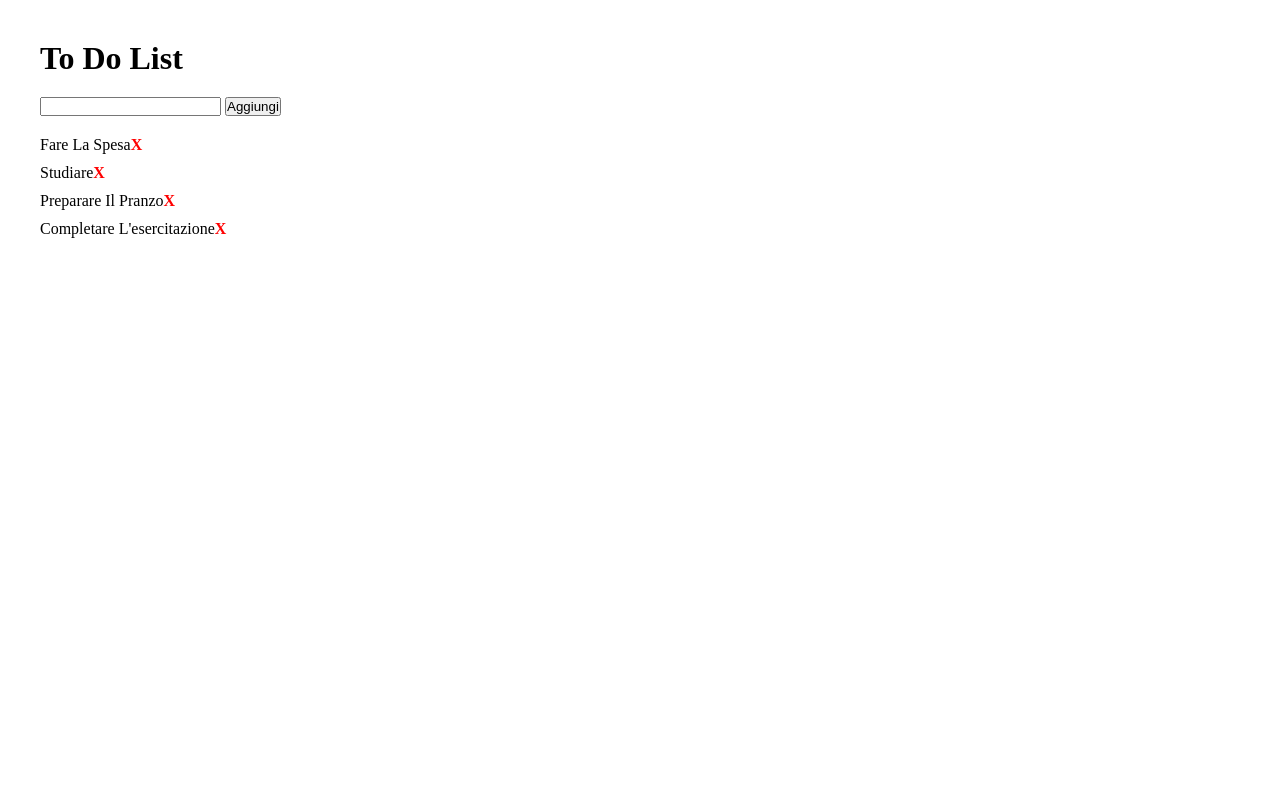
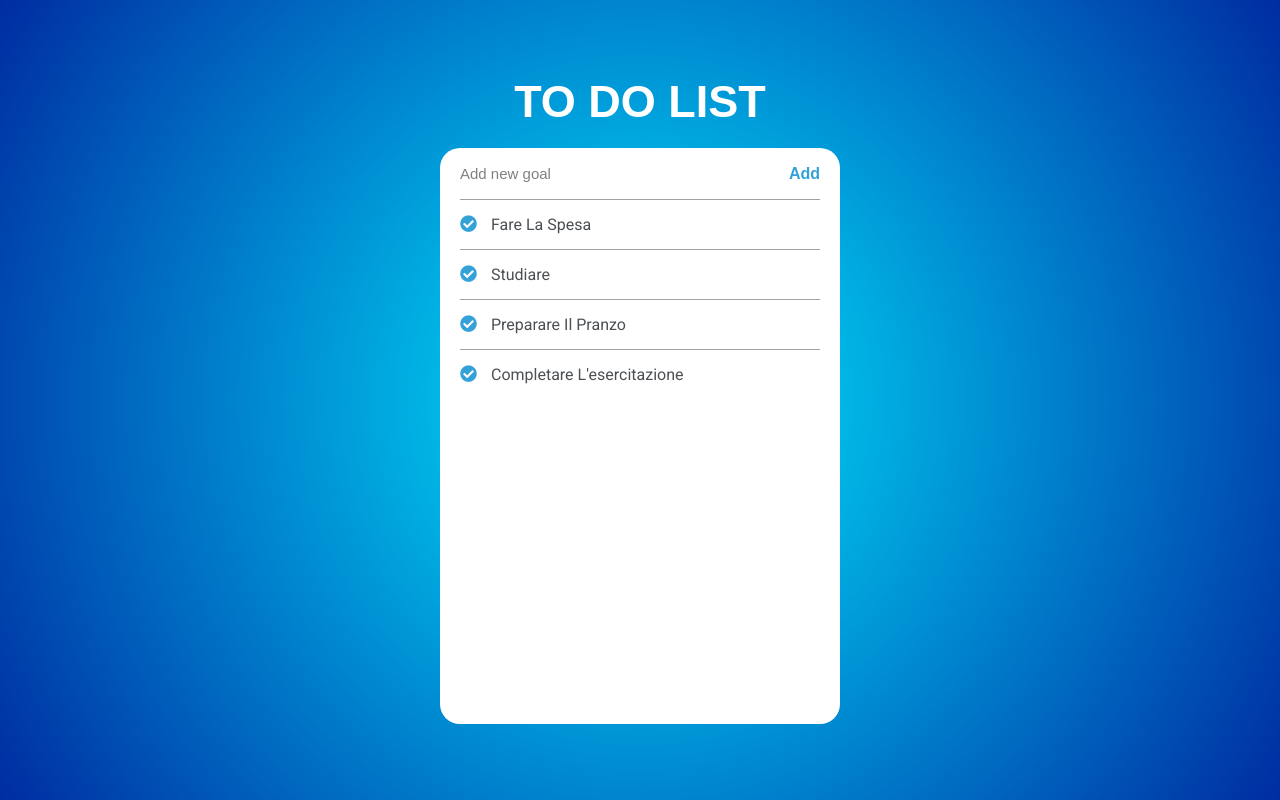
Before and after one commit to AdriKolaj/vue-todolist, a plain HTML site: page index.html in a window 1280 px wide. Drawn offline with nearby package versions, Linux system fonts and the light colour scheme.

Commit message:
completato

```diff
--- a/css/style.css
+++ b/css/style.css
@@ -2,31 +2,109 @@
   box-sizing: border-box;
   margin: 0;
   padding: 0;
+  outline: none;
 }
 
 body {
+  display: flex;
+  flex-direction: column;
+  align-items: center;
+  justify-content: center;
   height: 100vh;
   padding: 40px;
+  font-family: 'Roboto', sans-serif;
+  background: rgb(0,232,255);
+  background: radial-gradient(circle, rgba(0,232,255,1) 0%, rgba(0,44,162,1) 100%); 100%);
+  color: white;
+}
+
+#root {
+  position: relative;
+  display: flex;
+  flex-direction: column;
+  width: 400px;
+  height: 80%;
+  padding: 0 20px;
+  background-color: white;
+  color: #4C5054;
+  border-radius: 20px;
+  overflow: auto;
+}
+
+#input {
+  display: flex;
+  justify-content: space-between;
+  border-bottom: 1px solid #A2A2A3;
+  padding: 7px 0;
 }
 
 h1 {
   margin-bottom: 20px;
+  font-size: 45px;
+  text-transform: uppercase;
+  font-family: fantasy;
 }
 
 ul {
   list-style: none;
-  margin: 20px 0;
+
 }
 li {
   text-transform: capitalize;
-  margin: 10px 0;
+  padding: 15px 0;
 }
+li:not(:last-child) {
+  border-bottom: 1px solid #A2A2A3;
+}
+
 button {
   cursor: pointer;
+  color: #038AD0;
+  border: none;
+  background-color: inherit;
+  font-weight: bold;
+  font-size: 16px;
+  opacity: 0.8;
+  transition: color 0.4s, opacity 0.4s;
+}
+button:hover {
+  opacity: 1;
+  color: #015AB9;
+}
+
+input {
+  border: none;
+  padding: 10px 0;
+  color: #4C5054;
+  font-size: 15px;
+  width: 80%;
+}
+input::placeholder {
+  color: grey;
+  font-size: 15px;
 }
 
 .delete-x {
   color: red;
   font-weight: bold;
   cursor: pointer;
+  margin-right: 10px;
 }
+
+#invalid-input {
+  position: absolute;
+  bottom: 10px;
+  left: 15px;
+  color: red;
+}
+
+.fa-check-circle {
+  color: #038AD0;
+  font-size: 17px;
+  opacity: 0.8;
+  transition: color 0.4s, opacity 0.4s;
+}
+.fa-check-circle:hover {
+  opacity: 1;
+  color: #015AB9;
+}
--- a/index.html
+++ b/index.html
@@ -3,17 +3,37 @@
   <head>
     <meta charset="utf-8">
     <title>To Do List with VueJS</title>
+    <!-- CSS -->
     <link rel="stylesheet" href="css/style.css">
+    <!-- VueJS -->
     <script src="https://cdn.jsdelivr.net/npm/vue@2.6.12/dist/vue.js"></script>
+    <!-- Google font -->
+    <link rel="preconnect" href="https://fonts.gstatic.com">
+    <link href="https://fonts.googleapis.com/css2?family=Roboto:wght@400;500;700&display=swap" rel="stylesheet">
+    <!-- FontAwesome -->
+    <link rel="stylesheet" href="https://cdnjs.cloudflare.com/ajax/libs/font-awesome/5.15.1/css/all.min.css" integrity="sha512-+4zCK9k+qNFUR5X+cKL9EIR+ZOhtIloNl9GIKS57V1MyNsYpYcUrUeQc9vNfzsWfV28IaLL3i96P9sdNyeRssA==" crossorigin="anonymous" />
   </head>
+
   <body>
     <h1>To Do List</h1>
     <div id="root">
-      <input type="text" name="new-todo" v-model="newToDo">
-      <button type="button" name="button" @click="addNew">Aggiungi</button>
+
+      <div id="input">
+        <input type="text" name="new-todo" placeholder="Add new goal" v-model="newToDo" v-on:keyup.enter="addNew">
+        <button type="button" name="button" @click="addNew">Add</button>
+      </div>
+
       <ul>
-        <li v-for="(item, index) in toDoList">{{item}}<span class="delete-x" @click="deleteX(index)">X</span></li>
+        <li v-for="(item, index) in toDoList">
+          <span class="delete-x" @click="deleteX(index)">
+            <i class="fas fa-check-circle"></i>
+          </span>
+          {{item}}
+        </li>
       </ul>
+
+      <span id="invalid-input">{{alertMessage}}</span>
+
     </div>
     <script src="js/main.js" charset="utf-8"></script>
   </body>
--- a/js/main.js
+++ b/js/main.js
@@ -1,6 +1,7 @@
 // - creare una lista di cose da fare e mostrarla in pagina con Vue;
 // - aggiungere un campo di input e un pulsante per aggiungere nuove cose da fare alla lista;
 // - cancellare un item dalla lista, al click sulla relativa icona 'X'.
+// - Oltre al click sul pulsante, consentire l'inserimento del nuovo item anche premendo il tasto Invio della tastiera, dopo aver scritto il testo nel campo di input.
 
 var app = new Vue({
 
@@ -14,16 +15,21 @@ var app = new Vue({
       "Completare l'esercitazione"
     ],
     newToDo: "",
+    alertMessage: "",
+    isHovering: false
   },
 
   methods: {
     addNew: function() {
+      if (this.newToDo != "") {
       this.toDoList.push(this.newToDo),
-      this.newToDo = ""
+      this.newToDo = "",
+      this.alertMessage = ""
+    } else this.alertMessage = "Inserisci un'attività valida!"
     },
     deleteX: function(index) {
       this.toDoList.splice(index, 1)
-    }
+    },
   }
 
 });
```
